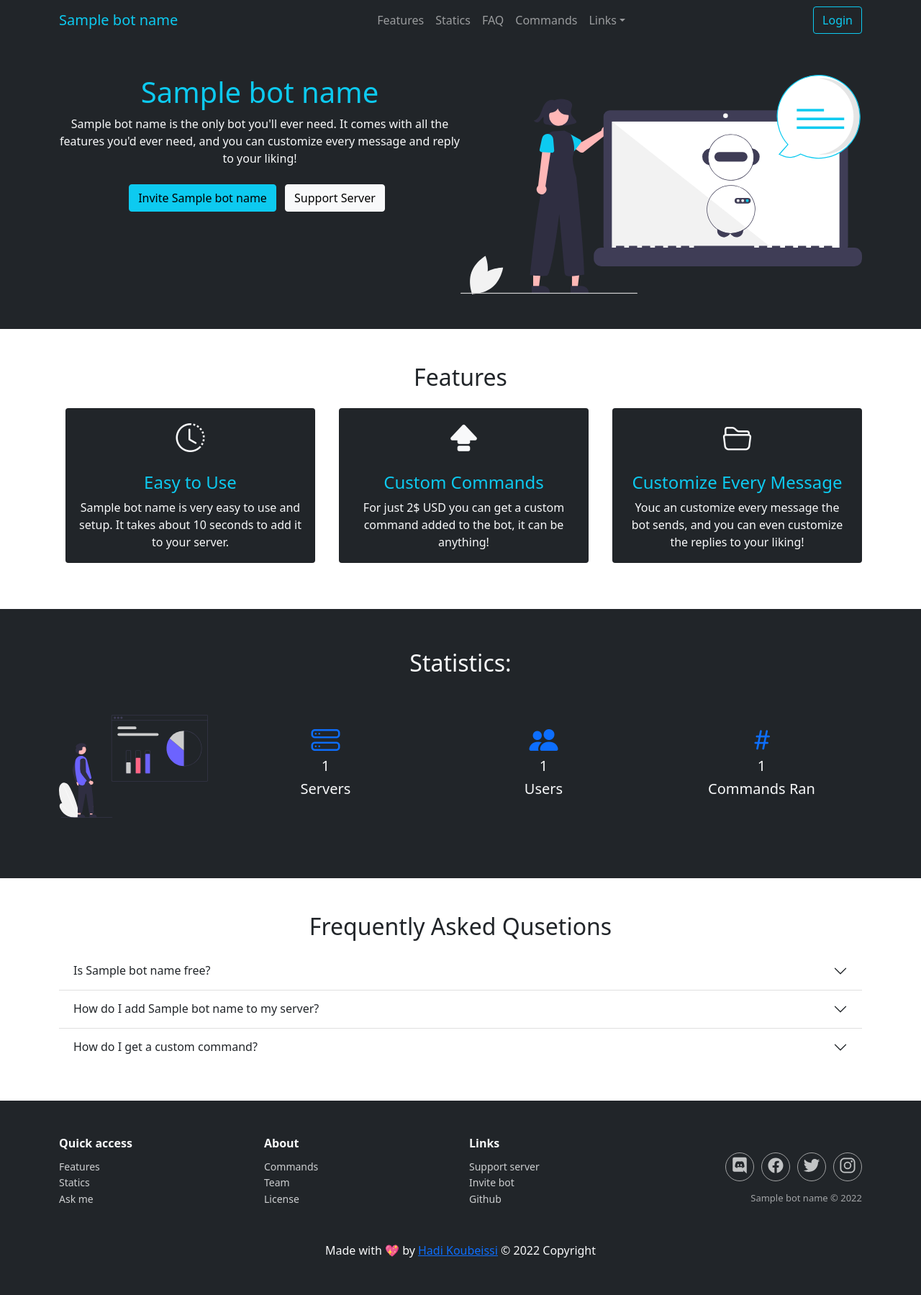
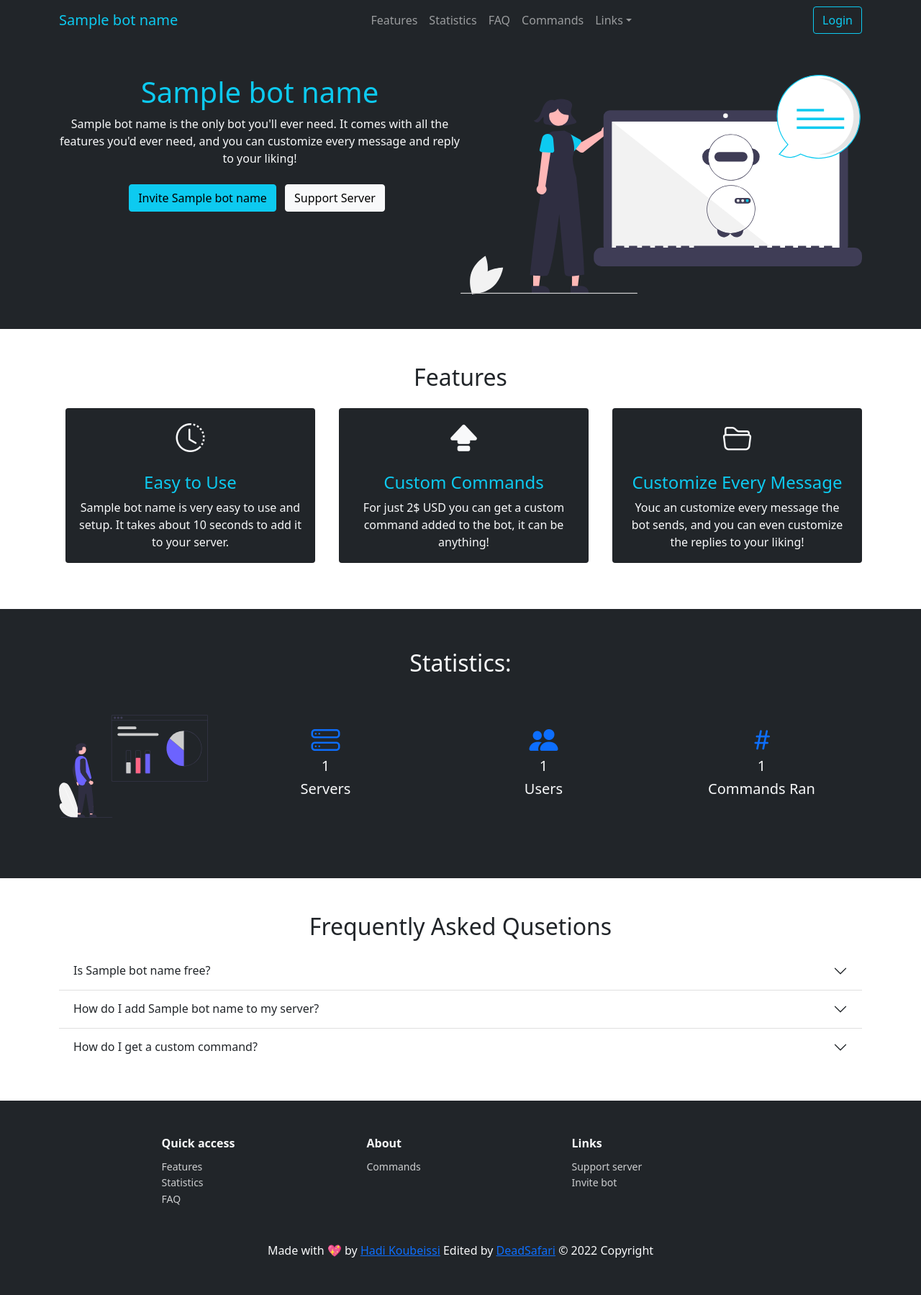
Before and after one commit to DeadSafari/Mr.-Bot, a Python web app: template website/templates/index.html in a window 1280 px wide. Shown: the whole page at 72% size. Run offline with Jinja, Linux system fonts and the light colour scheme; the template is opened without the code that fills it: most values are stand-ins (such as "Sample title", 1, 10 or a date in 2020); some libraries are stand-ins or nearby versions.

Commit message:
edit website to be cool

```diff
--- a/website/templates/index.html
+++ b/website/templates/index.html
@@ -28,15 +28,15 @@
             <div class="collapse navbar-collapse" id="mainmenu">
                 <ul class="navbar-nav mx-auto">
                     <li class="nav-item"><a href="#Features" class="nav-link">Features</a></li>
-                    <li class="nav-item"><a href="#Statistics" class="nav-link">Statics</a></li>
+                    <li class="nav-item"><a href="#Statistics" class="nav-link">Statistics</a></li>
                     <li class="nav-item"><a href="#FAQ" class="nav-link">FAQ</a></li>
-                    <li class="nav-item"><a href="./pages/commands.html" class="nav-link">Commands</a></li>
+                    <li class="nav-item"><a href="{{urlForCommands}}" class="nav-link">Commands</a></li>
                     <li class="nav-item dropdown">
                         <a class="nav-link dropdown-toggle" href="#" id="linksdrop" role="button"
                             data-bs-toggle="dropdown" aria-expanded="false">Links</a>
                         <ul class="dropdown-menu bg-dark" aria-labelledby="linksdrop">
-                            <li><a class="dropdown-item text-muted" href="">Invite</a></li>
-                            <li><a class="dropdown-item text-muted" href="">Support Server</a></li>
+                            <li><a class="dropdown-item text-muted" href="{{inviteUrl}}">Invite</a></li>
+                            <li><a class="dropdown-item text-muted" href="{{supportServer}}">Support Server</a></li>
                         </ul>
                     </li>
                 </ul>
@@ -57,8 +57,8 @@
                     <p>{{botName}} is the only bot you'll ever need. It comes with all the features you'd ever need, and you
                          can customize every message and reply to your liking!
                     </p>
-                    <a class="btn btn-info" href="">Invite {{botName}}</a>
-                    <a class="m-2 btn btn-light" href="">Support Server</a>
+                    <a class="btn btn-info" href="{{inviteUrl}}">Invite {{botName}}</a>
+                    <a class="m-2 btn btn-light" href="{{supportServer}}">Support Server</a>
                 </div>
                 <img class="img-fluid w-50" src="./static/img/ArisBot.svg" alt="">
             </div>
@@ -116,7 +116,7 @@
     <!-- Statics -->
 
 
-    <section id="Statics" class="py-5 bg-dark text-light">
+    <section id="Statistics" class="py-5 bg-dark text-light">
         <div class="container">
             <div class="py-2 text-center">
                 <h2>Statistics:</h2>
@@ -199,34 +199,29 @@
                     <h3>Quick access</h3>
                     <ul>
                         <li><a href="#Features">Features</a></li>
-                        <li><a href="#Statics">Statics</a></li>
-                        <li><a href="#FAQ">Ask me</a></li>
+                        <li><a href="#Statistics">Statistics</a></li>
+                        <li><a href="#FAQ">FAQ</a></li>
                     </ul>
                 </div>
                 <div class="col-sm-4 col-md-3 item">
                     <h3>About</h3>
                     <ul>
-                        <li><a href="./static/pages/commands.html">Commands</a></li>
-                        <li><a href="#">Team</a></li>
-                        <li><a href="#">License</a></li>
+                        <li><a href="{{urlForCommands}}">Commands</a></li>
                     </ul>
                 </div>
                 <div class="col-sm-4 col-md-3 item">
                     <h3>Links</h3>
                     <ul>
-                        <li><a href="#">Support server</a></li>
-                        <li><a href="#">Invite bot</a></li>
-                        <li><a href="#">Github</a></li>
+                        <li><a href="{{supportServer}}">Support server</a></li>
+                        <li><a href="{{inviteUrl}}">Invite bot</a></li>
                     </ul>
-                </div>
-                <div class="col-lg-3 item social"><a href="#"><ion-icon name="logo-discord"></ion-icon></a><a href="#"><ion-icon name="logo-facebook"></ion-icon></a><a href="#"><ion-icon name="logo-twitter"></ion-icon></a><a href="#"><ion-icon name="logo-instagram"></ion-icon></a>
-                    <p class="copyright">{{botName}} © 2022</p>
                 </div>
             </div>
         </div>
         <div class="page-footer font-small text-light mt-5">
         <div class="footer-copyright text-center">Made with 💖 by
             <a href="https://github.com/Hadi-koubeissi/">Hadi Koubeissi</a>
+            Edited by <a href="https://deadsafari.me/">DeadSafari</a>
             © 2022 Copyright
           </div>
         </div>
```
Also changed, not shown: website/index.py (+25 -1 lines), website/templates/pages/commands.html (renamed from website/static/pages/commands.html, +22 -28 lines).
